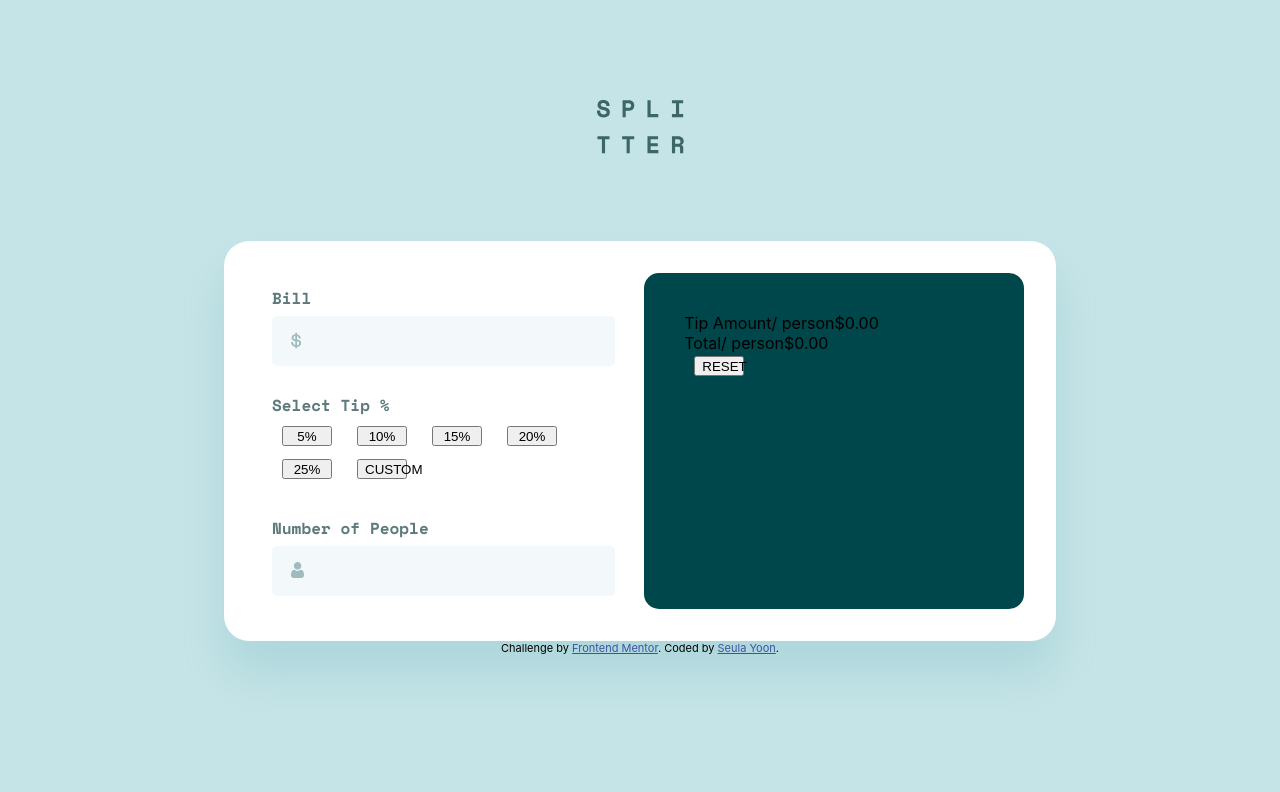
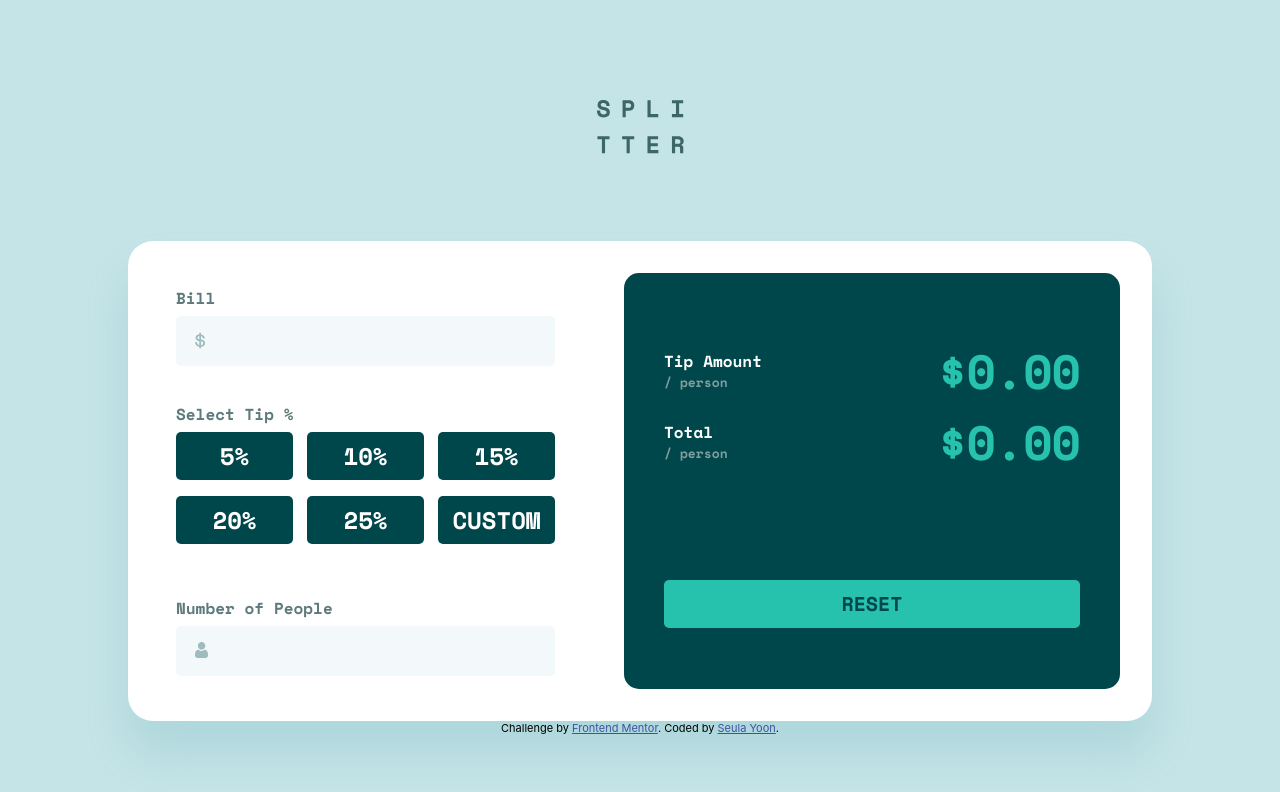
Before and after one commit to flo2seul/TipCalculator, a React (Create React App) app in the folder tip-calculator-app/: page / in a window 1280 px wide. Shown: the top 792 px of the page. Built offline with nearby package versions, Linux system fonts and the light colour scheme.

Commit message:
[FIX] Tip Button layout and box layout fix

```diff
--- a/tip-calculator-app/src/App.css
+++ b/tip-calculator-app/src/App.css
@@ -8,8 +8,8 @@
   margin-top: 87px;
   display: flex;
   background: white;
-  height: 400px;
-  width: 65%;
+  height: 480px;
+  width: 80%;
   border-radius: 25px;
   box-shadow: 0px 32px 43px rgba(79, 166, 175, 0.200735);
 }
@@ -20,6 +20,7 @@
   justify-content: space-between;
 }
 .viewer {
+  display: flex;
   width: 50%;
   margin: 32px 32px 32px 0;
   padding: 40px;
--- a/tip-calculator-app/src/components/SelectTip.js
+++ b/tip-calculator-app/src/components/SelectTip.js
@@ -14,7 +14,7 @@ const SelectTip = ({updateTip}) => {
             const tip = name.replace(/\D/g, '');
             updateTip(tip);
             onButtonChange(cls);
-            onButtonColorChange(cls, "red");
+            onButtonColorChange(cls, "#26C2AE", "#00474B");
         }
 
      }
@@ -24,17 +24,18 @@ const SelectTip = ({updateTip}) => {
         if(buttonGroup.length === 1) {
             buttonGroup.add(cls);
         } else {
-            onButtonColorChange(buttonGroup[1], "none")
+            onButtonColorChange(buttonGroup[1], "none", "white")
             buttonGroup.remove(buttonGroup[1]);
             buttonGroup.add(cls);
 
              }
 
     }
-    function onButtonColorChange(cls, color) {
+    function onButtonColorChange(cls, color, font) {
         const main = group.current
        const button = main.querySelector(`.${cls}`);
-        button.style = `background-color: ${color};`
+        button.style = `background-color: ${color}; color: ${font};`
+        //button.style = `font-color: #00474B;`
     }
     return (
         <div className="select-tip">
@@ -46,6 +47,7 @@ const SelectTip = ({updateTip}) => {
                 <button className="four">20%</button>
                 <button className="five">25%</button>
                 <button className="six">CUSTOM</button>
+
             </div>
         </div>
     )
--- a/tip-calculator-app/src/components/Viewer.js
+++ b/tip-calculator-app/src/components/Viewer.js
@@ -5,15 +5,21 @@ const Viewer = ({total, tipAmount}) => {
 
     return (
         <div className='viewer-box'>
+            <div>
                 <div className='view-tip-amount'>
+                    <div className='view-tip-amount-title'>
                         <span>Tip Amount</span>
                         <span>/ person</span>
+                    </div>
                     <span>${tipAmount}</span>
                 </div>
                 <div className='view-total'>
+                    <div className='view-total-title'>
                         <span>Total</span>
                         <span>/ person</span>
+                    </div>
                     <span>${total || 0.00}</span>
+                </div>
             </div>
             <button>RESET</button>
         </div>
--- a/tip-calculator-app/src/styles/Bill.css
+++ b/tip-calculator-app/src/styles/Bill.css
@@ -8,6 +8,7 @@
     padding-bottom: 6px;
 }
 .bill-input {
+    cursor: pointer;
 background: #F3F9FA;
 border-radius: 5px;
 border-width: 0px;
@@ -16,7 +17,7 @@ border-color: transparent;
 background-image: url('../images/icon-dollar.svg');
 background-repeat: no-repeat;
 height: 48px;
-width: 100%;
+width: 90%;
 outline: none;
 background-position: 19px 16px;
 text-align: right;
--- a/tip-calculator-app/src/styles/People.css
+++ b/tip-calculator-app/src/styles/People.css
@@ -8,6 +8,7 @@
     padding-bottom: 6px;
 }
 .people-input {
+    cursor: pointer;
 background: #F3F9FA;
 border-radius: 5px;
 border-width: 0px;
@@ -16,7 +17,7 @@ border-color: transparent;
 background-image: url('../images/icon-person.svg');
 background-repeat: no-repeat;
 height: 48px;
-width: 100%;
+width: 90%;
 outline: none;
 background-position: 19px 16px;
 text-align: right;
--- a/tip-calculator-app/src/styles/SelectTip.css
+++ b/tip-calculator-app/src/styles/SelectTip.css
@@ -7,8 +7,29 @@
     color: #5E7A7D;
     padding-bottom: 6px;
 }
-button {
-    margin: 3px 15px 10px 10px;
-    width: 50px;
-    height: 20px;
+.button-group {
+    width: 400px;
 }
+.button-group button {
+    margin-bottom: 16px;
+    cursor: pointer;
+    height: 48px;
+    width: 117px;
+    left: 0px;
+    top: 0px;
+    border-radius: 5px;
+    background: #00474B;
+    color: white;
+    font-family: 'Space Mono';
+font-style: normal;
+font-weight: 700;
+font-size: 24px;
+line-height: 36px;
+/* identical to box height */
+border-color: transparent;
+border-width: 0px;
+text-align: center;
+}
+.one, .two, .four, .five {
+    margin-right: 14px;
+}
--- a/tip-calculator-app/src/styles/Viewer.css
+++ b/tip-calculator-app/src/styles/Viewer.css
@@ -0,0 +1,63 @@
+.view-tip-amount, .view-total {
+    font-family: 'Space Mono';
+    display: flex;
+    justify-content: space-between;
+}
+
+.view-tip-amount-title, .view-total-title {
+    display: grid;
+    align-self: center;
+}
+
+span:first-child {
+    font-style: normal;
+    font-weight: 700;
+    font-size: 16px;
+    line-height: 24px;
+    color: white;
+}
+
+span:nth-child(2) {
+    font-style: normal;
+    font-weight: 700;
+    font-size: 13px;
+    line-height: 19px;
+    color: #7F9D9F;
+}
+
+.view-tip-amount > span, .view-total > span {
+    font-style: normal;
+    font-weight: 700;
+    font-size: 48px;
+    line-height: 71px;
+    /* identical to box height */
+
+    text-align: right;
+    letter-spacing: -1px;
+
+    color: #26C2AE;
+}
+.viewer-box {
+    justify-content: space-around;
+    width: 100%;
+    display: flex;
+    flex-direction: column;
+}
+.viewer-box button {
+background: #26C2AE;
+height: 48px;
+width: 100%;
+border-radius: 5px;
+font-family: 'Space Mono';
+font-style: normal;
+font-weight: 700;
+font-size: 20px;
+line-height: 30px;
+/* identical to box height */
+margin-top: 60px;
+text-align: center;
+border-color: transparent;
+border-width: 0px;
+color: #00474B;
+cursor: pointer;
+}
```
Lines whose indentation alone changed are shown as unchanged.
